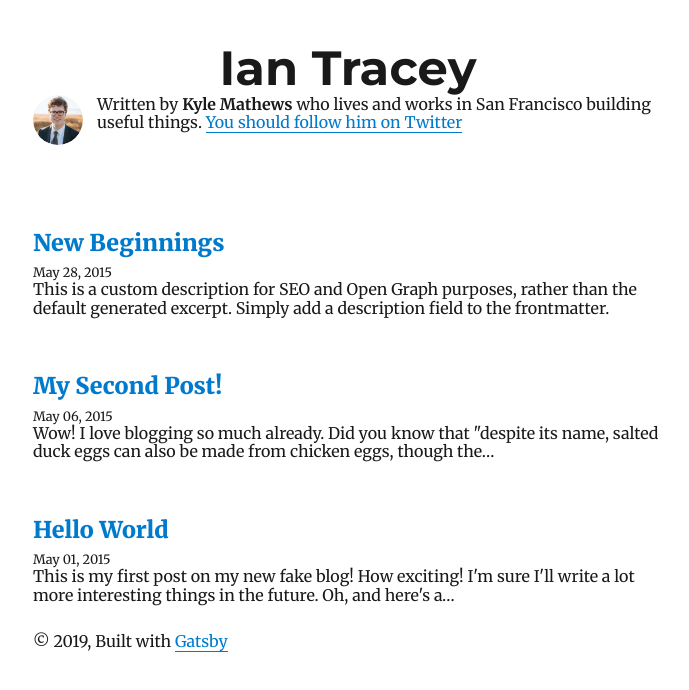
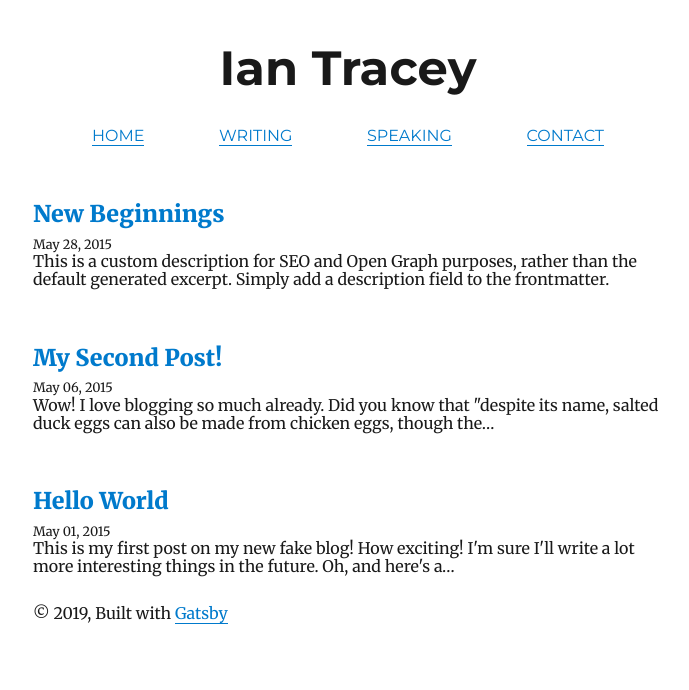
Before and after one commit to ianrtracey/writing, a Gatsby site: page / in a window 1280 px wide. Shown: the whole page, without its empty margins (292-981 px from the left). Built offline with nearby package versions, Linux system fonts and the light colour scheme; Gatsby itself is replaced by a stand-in of ours; some packages are replaced by stand-ins of ours.

Commit message:
Adds basic menu

```diff
--- a/src/components/layout.js
+++ b/src/components/layout.js
@@ -10,11 +10,17 @@ class Layout extends React.Component {
   render() {
     const { location, title, children } = this.props
     const rootPath = `${__PATH_PREFIX__}/`
-    let header
 
-    if (location.pathname === rootPath) {
-      header = (
-        <h1 className="f1 fw7 tc pa0 ma0">
+    const menuItems = [
+      { text: "HOME", link: "/" },
+      { text: "WRITING", link: "/writing" },
+      { text: "SPEAKING", link: "/speaking" },
+      { text: "CONTACT", link: "/contact" },
+    ]
+
+    const header = (
+      <header>
+        <h1 className="f1 sans-serif fw7 tc pa0 ma0 link dim">
           <Link
             style={{
               boxShadow: `none`,
@@ -26,28 +32,15 @@ class Layout extends React.Component {
             {title}
           </Link>
         </h1>
-      )
-    } else {
-      header = (
-        <h3
-          style={{
-            fontFamily: `Montserrat, sans-serif`,
-            marginTop: 0,
-          }}
-        >
-          <Link
-            style={{
-              boxShadow: `none`,
-              textDecoration: `none`,
-              color: `inherit`,
-            }}
-            to={`/`}
-          >
-            {title}
-          </Link>
-        </h3>
-      )
-    }
+        <div className="mw6 center flex justify-between mt4 sans-serif fw4">
+          {menuItems.map(mi => (
+            <Link style={{ textDecoration: "none" }} to={mi.link}>
+              {mi.text}
+            </Link>
+          ))}
+        </div>
+      </header>
+    )
     return (
       <div
         style={{
--- a/src/pages/index.js
+++ b/src/pages/index.js
@@ -1,7 +1,6 @@
 import React from "react"
 import { Link, graphql } from "gatsby"
 
-import Bio from "../components/bio"
 import Layout from "../components/layout"
 import SEO from "../components/seo"
 import { rhythm } from "../utils/typography"
@@ -15,7 +14,6 @@ class BlogIndex extends React.Component {
     return (
       <Layout location={this.props.location} title={siteTitle}>
         <SEO title="All posts" />
-        <Bio />
         {posts.map(({ node }) => {
           const title = node.frontmatter.title || node.fields.slug
           return (
```
